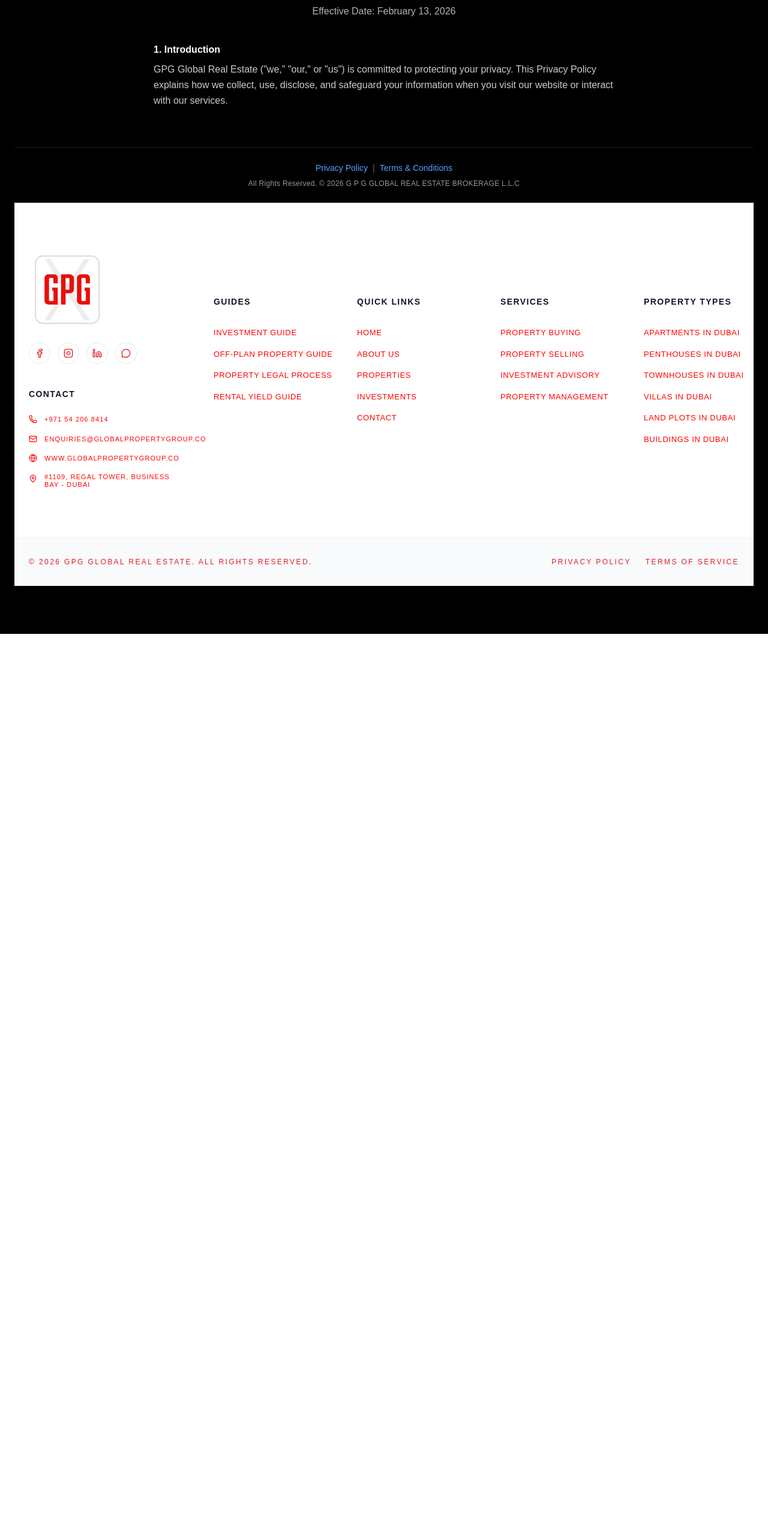
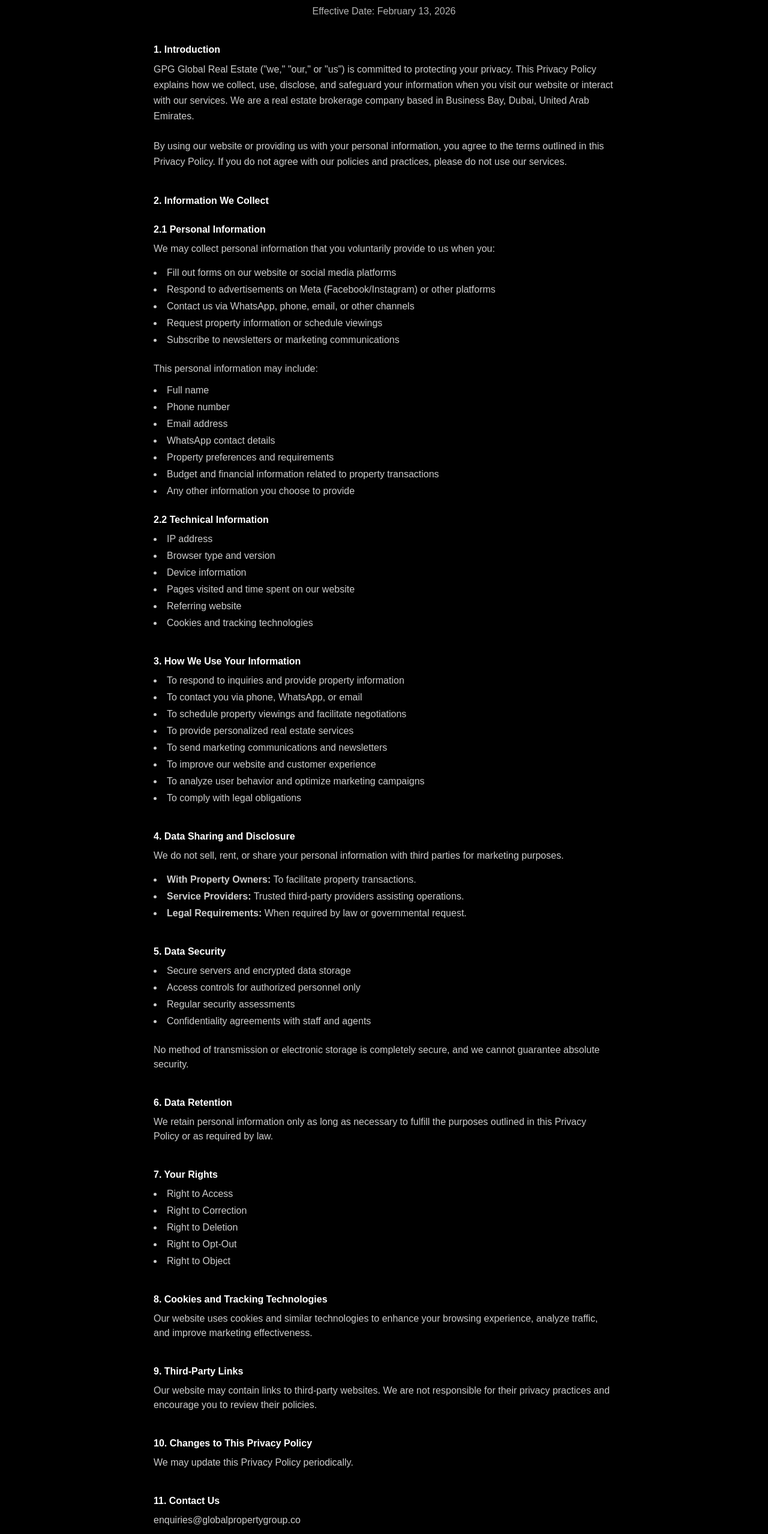
Before and after one commit to adhilvk/GPG-DUBAI-WEBSITE, a Next.js app: page /privacy-policy in a window 1280 px wide. Shown: the part 234-2792 px from the top of the page at 60% size. Before the commit the page ends 1291 px from the top, so only its background shows below. Built offline with nearby package versions, Linux system fonts and the light colour scheme.

Commit message:
changed layout of aboutus

```diff
--- a/app/privacy-policy/page.jsx
+++ b/app/privacy-policy/page.jsx
@@ -1,9 +1,12 @@
 import Link from "next/link";
 import Footer from "@/components/Footer/Footer";
 
+
 export default function PrivacyPolicy() {
   return (
+
     <main className="min-h-screen bg-black text-white px-6 pt-32 pb-20">
+
 
       {/* BACK BUTTON */}
       <div className="fixed top-6 left-6 z-50">
@@ -20,18 +23,18 @@
 
       <div className="max-w-3xl mx-auto legal-page">
 
-        <h1 className="font-semibold mt-6 mb-4 text-center border-b border-white/20 pb-4">
+        <h1 className="font-semibold mt-6 mb-4 text-center border-b border-white/20 pb-4 ">
           PRIVACY POLICY
         </h1>
 
         <p className="text-white/70 mb-2 text-center">
           <strong>GPG Global Real Estate</strong>
         </p>
-
         <p className="text-white/70 mb-8 text-center">
           Effective Date: February 13, 2026
         </p>
 
+        {/* 1. INTRODUCTION */}
         <h2 className="font-semibold mt-10 mb-2">
           1. Introduction
         </h2>
@@ -39,12 +42,192 @@
         <p className="text-white/80 leading-relaxed mb-6">
           GPG Global Real Estate (&quot;we,&quot; &quot;our,&quot; or &quot;us&quot;) is committed to protecting your privacy.
           This Privacy Policy explains how we collect, use, disclose, and safeguard your information
-          when you visit our website or interact with our services.
+          when you visit our website or interact with our services. We are a real estate brokerage
+          company based in Business Bay, Dubai, United Arab Emirates.
+        </p>
+
+        <p className="text-white/80 leading-relaxed mb-6">
+          By using our website or providing us with your personal information, you agree to the terms
+          outlined in this Privacy Policy. If you do not agree with our policies and practices,
+          please do not use our services.
+        </p>
+
+        {/* 2. INFORMATION WE COLLECT */}
+        <h2 className="font-semibold mt-10 mb-2">
+          2. Information We Collect
+        </h2>
+
+        <h3 className="font-semibold mt-6 mb-2">
+          2.1 Personal Information
+        </h3>
+
+        <p className="text-white/80 mb-4">
+          We may collect personal information that you voluntarily provide to us when you:
+        </p>
+
+        <ul className="list-disc list-inside text-white/80 mb-6 space-y-1">
+          <li>Fill out forms on our website or social media platforms</li>
+          <li>Respond to advertisements on Meta (Facebook/Instagram) or other platforms</li>
+          <li>Contact us via WhatsApp, phone, email, or other channels</li>
+          <li>Request property information or schedule viewings</li>
+          <li>Subscribe to newsletters or marketing communications</li>
+        </ul>
+
+        <p className="text-white/80 mb-3">
+          This personal information may include:
+        </p>
+
+        <ul className="list-disc list-inside text-white/80 mb-6 space-y-1">
+          <li>Full name</li>
+          <li>Phone number</li>
+          <li>Email address</li>
+          <li>WhatsApp contact details</li>
+          <li>Property preferences and requirements</li>
+          <li>Budget and financial information related to property transactions</li>
+          <li>Any other information you choose to provide</li>
+        </ul>
+
+        <h3 className="font-semibold mt-6 mb-2">
+          2.2 Technical Information
+        </h3>
+
+        <ul className="list-disc list-inside text-white/80 mb-6 space-y-1">
+          <li>IP address</li>
+          <li>Browser type and version</li>
+          <li>Device information</li>
+          <li>Pages visited and time spent on our website</li>
+          <li>Referring website</li>
+          <li>Cookies and tracking technologies</li>
+        </ul>
+
+        {/* 3. HOW WE USE YOUR INFORMATION */}
+        <h2 className="font-semibold mt-10 mb-2">
+          3. How We Use Your Information
+        </h2>
+
+        <ul className="list-disc list-inside text-white/80 mb-6 space-y-1">
+          <li>To respond to inquiries and provide property information</li>
+          <li>To contact you via phone, WhatsApp, or email</li>
+          <li>To schedule property viewings and facilitate negotiations</li>
+          <li>To provide personalized real estate services</li>
+          <li>To send marketing communications and newsletters</li>
+          <li>To improve our website and customer experience</li>
+          <li>To analyze user behavior and optimize marketing campaigns</li>
+          <li>To comply with legal obligations</li>
+        </ul>
+
+        {/* 4. DATA SHARING */}
+        <h2 className="font-semibold mt-10 mb-2">
+          4. Data Sharing and Disclosure
+        </h2>
+
+        <p className="text-white/80 mb-4">
+          We do not sell, rent, or share your personal information with third parties
+          for marketing purposes.
+        </p>
+
+        <ul className="list-disc list-inside text-white/80 mb-6 space-y-1">
+          <li><strong>With Property Owners:</strong> To facilitate property transactions.</li>
+          <li><strong>Service Providers:</strong> Trusted third-party providers assisting operations.</li>
+          <li><strong>Legal Requirements:</strong> When required by law or governmental request.</li>
+        </ul>
+
+        {/* 5. DATA SECURITY */}
+        <h2 className="font-semibold mt-10 mb-2">
+          5. Data Security
+        </h2>
+
+        <ul className="list-disc list-inside text-white/80 mb-6 space-y-1">
+          <li>Secure servers and encrypted data storage</li>
+          <li>Access controls for authorized personnel only</li>
+          <li>Regular security assessments</li>
+          <li>Confidentiality agreements with staff and agents</li>
+        </ul>
+
+        <p className="text-white/80 mb-6">
+          No method of transmission or electronic storage is completely secure,
+          and we cannot guarantee absolute security.
+        </p>
+
+        {/* 6. DATA RETENTION */}
+        <h2 className="font-semibold mt-10 mb-2">
+          6. Data Retention
+        </h2>
+
+        <p className="text-white/80 mb-6">
+          We retain personal information only as long as necessary to fulfill
+          the purposes outlined in this Privacy Policy or as required by law.
+        </p>
+
+        {/* 7. YOUR RIGHTS */}
+        <h2 className="font-semibold mt-10 mb-2">
+          7. Your Rights
+        </h2>
+
+        <ul className="list-disc list-inside text-white/80 mb-6 space-y-1">
+          <li>Right to Access</li>
+          <li>Right to Correction</li>
+          <li>Right to Deletion</li>
+          <li>Right to Opt-Out</li>
+          <li>Right to Object</li>
+        </ul>
+
+        {/* 8. COOKIES */}
+        <h2 className="font-semibold mt-10 mb-2">
+          8. Cookies and Tracking Technologies
+        </h2>
+
+        <p className="text-white/80 mb-6">
+          Our website uses cookies and similar technologies to enhance your browsing
+          experience, analyze traffic, and improve marketing effectiveness.
+        </p>
+
+        {/* 9. THIRD PARTY LINKS */}
+        <h2 className="font-semibold mt-10 mb-2">
+          9. Third-Party Links
+        </h2>
+
+        <p className="text-white/80 mb-6">
+          Our website may contain links to third-party websites. We are not responsible
+          for their privacy practices and encourage you to review their policies.
+        </p>
+
+        {/* 10. CHANGES */}
+        <h2 className="font-semibold mt-10 mb-2">
+          10. Changes to This Privacy Policy
+        </h2>
+
+        <p className="text-white/80 mb-6">
+          We may update this Privacy Policy periodically.
+        </p>
+
+        {/* 11. CONTACT */}
+        <h2 className="font-semibold mt-10 mb-2">
+          11. Contact Us
+        </h2>
+
+        <p className="text-white/80 mb-2">
+          enquiries@globalpropertygroup.co
+        </p>
+
+        <p className="text-white/80 mb-6">
+          GPG Global Real Estate<br />
+          Business Bay, Dubai, United Arab Emirates
+        </p>
+
+        {/* 12. GOVERNING LAW */}
+        <h2 className="font-semibold mt-10 mb-2">
+          12. Governing Law
+        </h2>
+
+        <p className="text-white/80 mb-6">
+          This Privacy Policy is governed by the laws of the United Arab Emirates
+          and the regulations of the Dubai International Financial Centre (DIFC).
         </p>
 
       </div>
+      <footer className="mt-16 pt-6 pb-6 border-t border-white/10">
 
-      <footer className="mt-16 pt-6 pb-6 border-t border-white/10">
   <div className="text-center text-sm mb-2">
     <Link
       href="/privacy-policy"
@@ -66,8 +249,8 @@
   <p className="text-center text-xs text-white/60 tracking-wide">
     All Rights Reserved. © 2026 G P G GLOBAL REAL ESTATE BROKERAGE L.L.C
   </p>
+
       </footer>
-
       <Footer />
     </main>
   );
--- a/components/BeliefMissionVision/BeliefMissionVision.jsx
+++ b/components/BeliefMissionVision/BeliefMissionVision.jsx
@@ -22,7 +22,7 @@
         {/* SECTION HEADER */}
         <div className="mb-16">
           <div className="w-10 h-px bg-[#E31E24] mb-6"></div>
-          <h2 className="text-[#002147] text-[10px] font-bold uppercase tracking-[0.5em]">
+          <h2 className="text-[#E31E24] text-[10px] font-bold uppercase tracking-[0.5em]">
             Corporate Philosophy
           </h2>
         </div>
@@ -59,12 +59,14 @@
               whileHover={{ y: -5 }}
               className="bg-white border border-white p-8 md:p-10 shadow-[0_10px_30px_-15px_rgba(0,0,0,0.08)] transition-all duration-300 flex flex-col group"
             >
-              <span className="text-slate-200 text-4xl font-light mb-6 group-hover:text-[#E31E24]/20 transition-colors duration-500">
-                {item.id}
-              </span>
-              <h3 className="text-[#002147] text-lg font-bold uppercase tracking-widest mb-4">
-                {item.title}
-              </h3>
+              <div className="flex flex-row items-baseline gap-4 md:gap-6 mb-5">
+                <span className="text-slate-200 text-4xl md:text-5xl font-light leading-none shrink-0 tabular-nums group-hover:text-[#E31E24]/25 transition-colors duration-500">
+                  {item.id}
+                </span>
+                <h3 className="text-[#002147] text-lg font-bold uppercase tracking-widest leading-tight">
+                  {item.title}
+                </h3>
+              </div>
               <p className="text-slate-500 text-sm leading-relaxed font-light tracking-wide">
                 {item.desc}
               </p>
```
Lines whose indentation alone changed are shown as unchanged.
